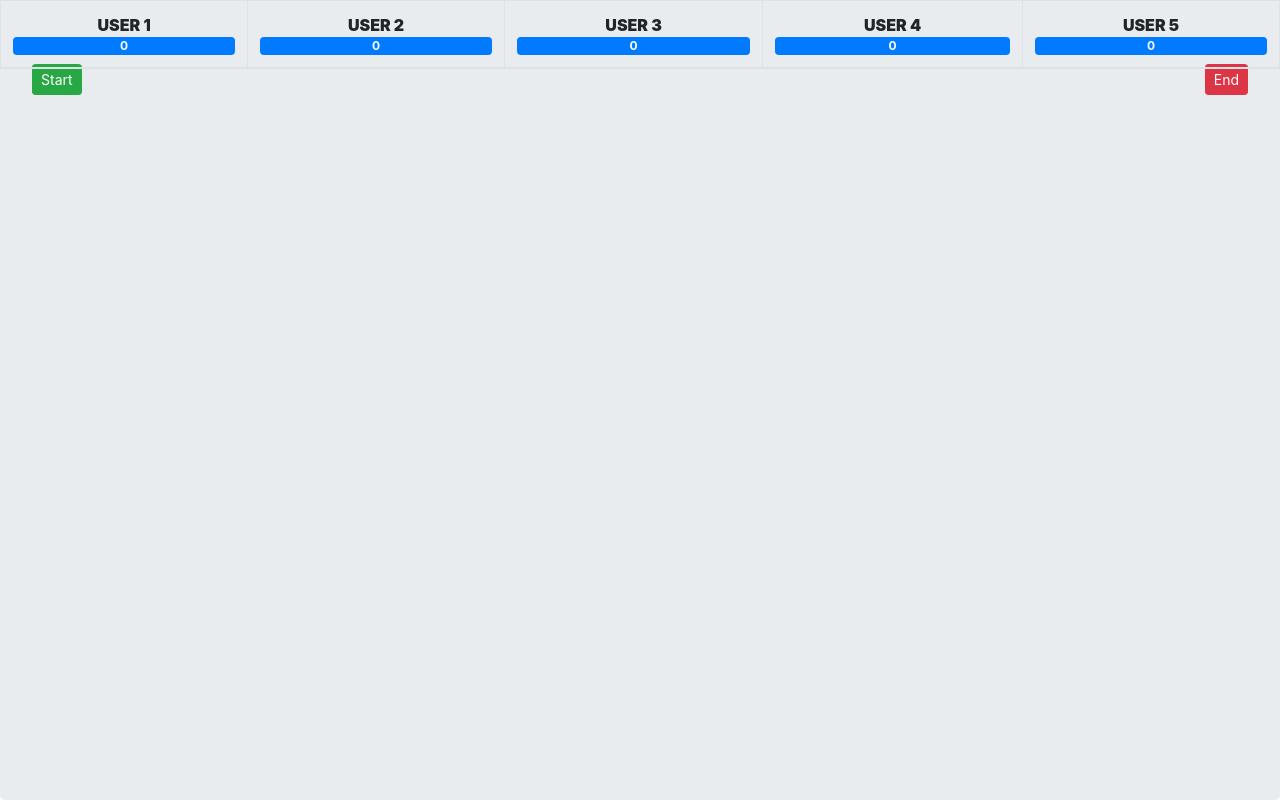
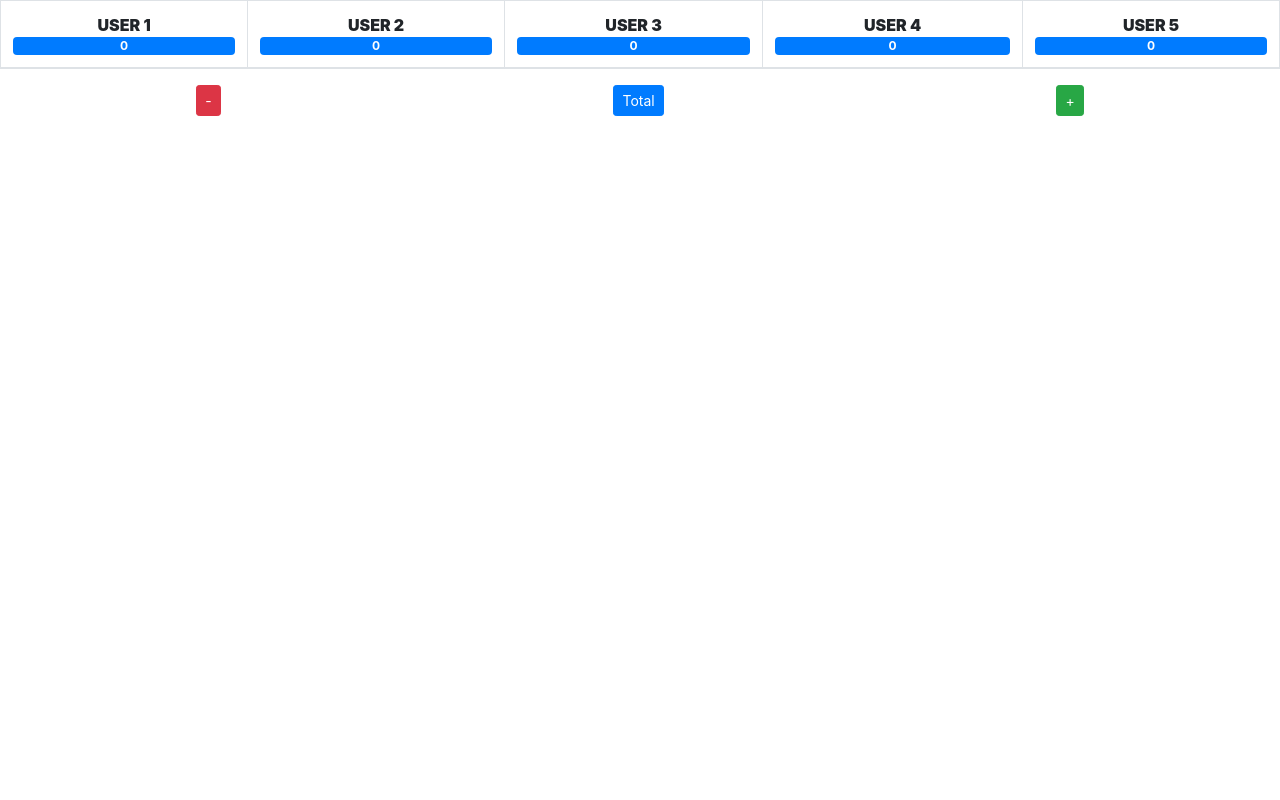
Before and after one commit to karthikeyankkn/rummy-points, a plain HTML site: page index.html in a window 1280 px wide. Drawn offline with nearby package versions, Linux system fonts and the light colour scheme.

Commit message:
restricted refresh option using css3

```diff
--- a/index.html
+++ b/index.html
@@ -10,14 +10,14 @@
   <script src="https://maxcdn.bootstrapcdn.com/bootstrap/4.5.0/js/bootstrap.min.js"></script>
 </head>
 <body>
-
-<div class="jumbotron text-center wrapper">
+  <div class="wrapper">
+    <!-- <div class="jumbotron text-center">
       <div class="d-flex justify-content-between">
         <button type="button" class="btn btn-success btn-sm">Start</button>
         <button type="button" class="btn btn-danger btn-sm">End</button>
 
       </div>
-</div>
+    </div> -->
     <div class="table-responsive-sm">
       <table class="table table-bordered" id="points-table">
         <thead>
@@ -32,12 +32,13 @@
         <tbody>
         </tbody>
       </table>
-  <div class="d-flex justify-content-arround mt-2">
+      <div class="d-flex justify-content-around mt-2">
         <button type="button" class="btn btn-danger btn-sm" id="delete-row">-</button>
         <button type="button" class="btn btn-primary btn-sm" id="total">Total</button>
         <button type="button" class="btn btn-success btn-sm" id="add-row">+</button>
       </div>
 
+    </div>
   </div>
 
 <script type="text/javascript">
@@ -95,11 +96,6 @@ body{
     /* Making the wrapper stack above the body */
     z-index: 2;
   }
-  #points-table{
-    z-index: 3;
-    position: absolute;
-    top: 0px;
-  }
   #points-table thead tr th{
     text-align: center;
     text-transform: uppercase;
```
Lines whose indentation alone changed are shown as unchanged.
